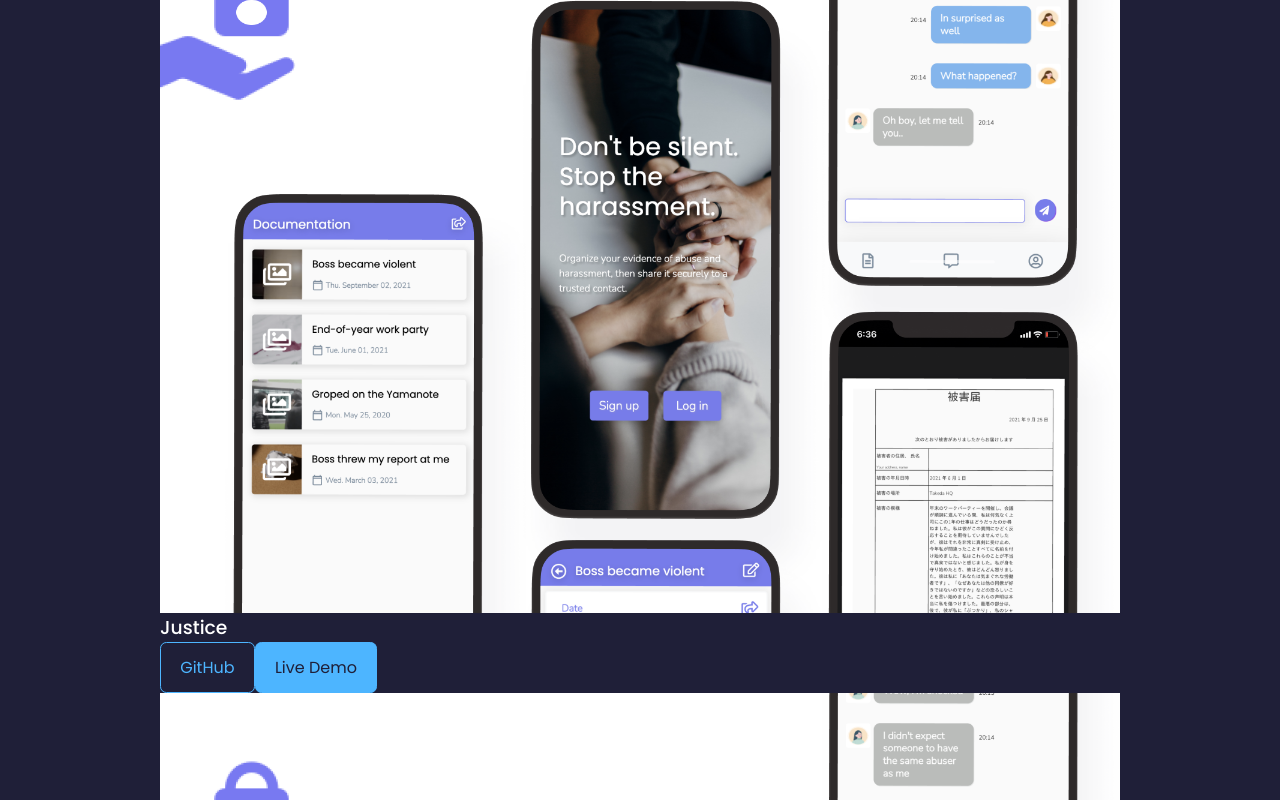
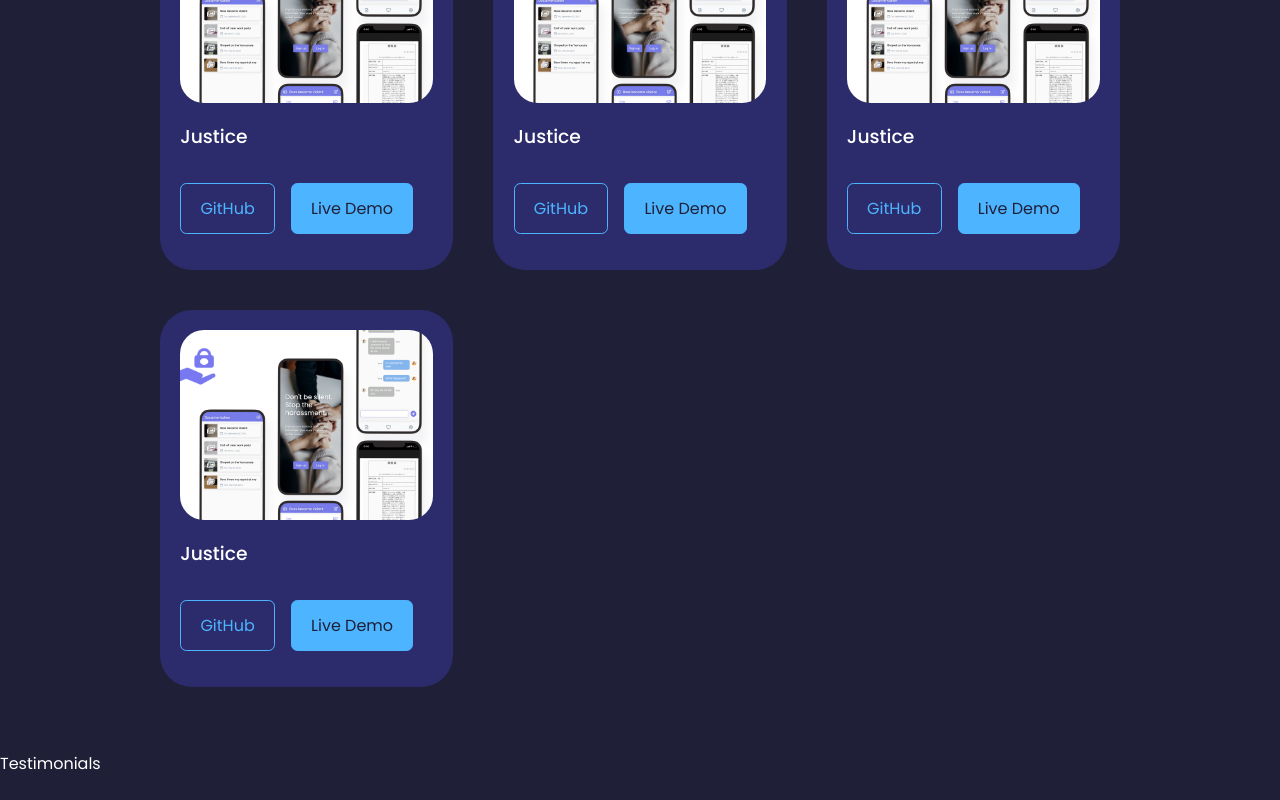
Before and after one commit to AidanFournier/react-portfolio-site, a React (Create React App) app: page / in a window 1280 px wide. Shown: the part 2260-3060 px from the top of the page. Built offline with nearby package versions, Linux system fonts and the light colour scheme.

Commit message:
Added styling

```diff
--- a/src/components/Portfolio.jsx
+++ b/src/components/Portfolio.jsx
@@ -13,32 +13,40 @@ const Portfolio = () => {
             <img src={JusticeImg} alt="Justice mockup" />
           </div>
           <h3>Justice</h3>
+          <div className="portfolio__item-cta">
             <a href="https://github.com/AidanFournier/justice" className="btn" target="_blank" rel="noreferrer">GitHub</a>
             <a href="https://www.wearejustice.life/" className="btn btn-primary" target="_blank" rel="noreferrer">Live Demo</a>
+          </div>
         </article>
         <article className="portfolio__item">
           <div className="portfolio__item-image">
             <img src={JusticeImg} alt="Justice mockup" />
           </div>
           <h3>Justice</h3>
+          <div className="portfolio__item-cta">
             <a href="https://github.com/AidanFournier/justice" className="btn" target="_blank" rel="noreferrer">GitHub</a>
             <a href="https://www.wearejustice.life/" className="btn btn-primary" target="_blank" rel="noreferrer">Live Demo</a>
+          </div>
         </article>
         <article className="portfolio__item">
           <div className="portfolio__item-image">
             <img src={JusticeImg} alt="Justice mockup" />
           </div>
           <h3>Justice</h3>
+          <div className="portfolio__item-cta">
             <a href="https://github.com/AidanFournier/justice" className="btn" target="_blank" rel="noreferrer">GitHub</a>
             <a href="https://www.wearejustice.life/" className="btn btn-primary" target="_blank" rel="noreferrer">Live Demo</a>
+          </div>
         </article>
         <article className="portfolio__item">
           <div className="portfolio__item-image">
             <img src={JusticeImg} alt="Justice mockup" />
           </div>
           <h3>Justice</h3>
+          <div className="portfolio__item-cta">
             <a href="https://github.com/AidanFournier/justice" className="btn" target="_blank" rel="noreferrer">GitHub</a>
             <a href="https://www.wearejustice.life/" className="btn btn-primary" target="_blank" rel="noreferrer">Live Demo</a>
+          </div>
         </article>
       </div>
     </section>
--- a/src/stylesheets/components/portfolio.scss
+++ b/src/stylesheets/components/portfolio.scss
@@ -0,0 +1,31 @@
+.portfolio__container {
+    display: grid;
+    grid-template-columns: repeat(3, 1fr);
+    gap: 2.5rem;
+}
+
+.portfolio__item {
+    background: $color-bg-variant;
+    padding: 1.2rem;
+    border-radius: 2rem;
+    border: 1px solid transparent;
+    transition: $transition;
+    &:hover {
+        border-color: $color-primary-variant;
+        background: transparent;
+    }
+    h3 {
+        margin: 1.2rem 0 2rem;
+    }
+}
+
+.portfolio__item-image {
+    border-radius: 1.5rem;
+    overflow: hidden;
+}
+
+.portfolio__item-cta {
+    display: flex;
+    gap: 1rem;
+    margin-bottom: 1rem;
+}
```
Lines whose indentation alone changed are shown as unchanged.
